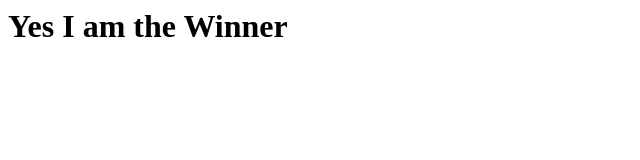
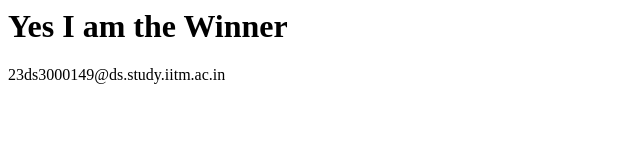
Before and after one commit to Rajalakshmi12/Git-TDS-Sem4, a plain HTML site: page index.html in a window 1280 px wide. Shown: the whole page, without its empty margins (0-640 px from the left). Drawn offline with Linux system fonts and the light colour scheme.

Commit message:
Update index.html

```diff
--- a/index.html
+++ b/index.html
@@ -1 +1,2 @@
 <h1>Yes I am the Winner</h1>
+<email>23ds3000149@ds.study.iitm.ac.in</email>
```
